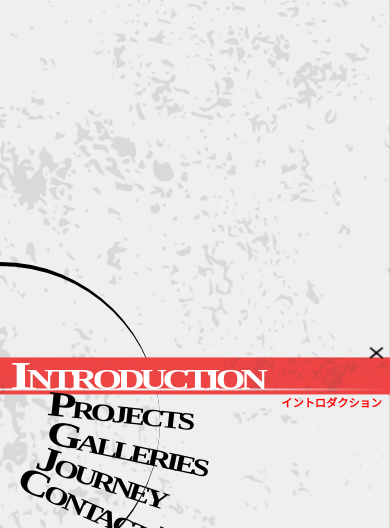
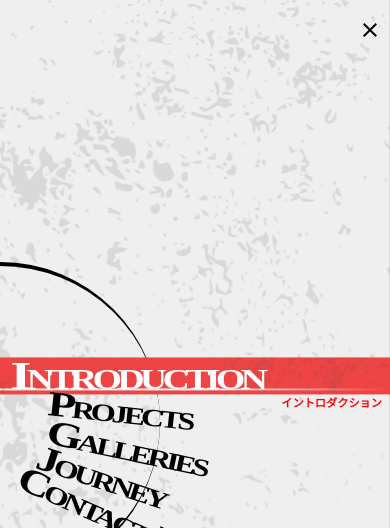
Before and after one commit to lluuvvii/my-personal-web-nextjs, a Next.js app: page /menutest in a window 390 px wide. Shown: the top 528 px of the page. Built offline with nearby package versions, Linux system fonts and the light colour scheme.

Commit message:
update responsive & close icon

```diff
--- a/src/app/components/selectMenu/Menus.tsx
+++ b/src/app/components/selectMenu/Menus.tsx
@@ -113,6 +113,23 @@ export default function SelectMenu() {
         />
         <Box
           component={motion.div}
+          initial={{ opacity: 0, x: '100%', rotate: '180deg' }}
+          animate={{ opacity: 1, x: '0%', rotate: '0deg' }}
+          transition={{
+            type: 'spring',
+            stiffness: 500,
+            damping: 60,
+          }}
+          sx={{
+            position: 'fixed',
+            top: '2dvh',
+            right: '2vw',
+            cursor: 'pointer'
+          }}>
+          <CloseSharp color='info' sx={{ color: 'black', fontSize: { xs: '1.5rem', sm: '2rem', md: '2.5rem', lg: '3rem', xl: '3.5rem' } }} />
+        </Box>
+        <Box
+          component={motion.div}
           initial={{ originX: '0%', x: '-10vw', opacity: 0, rotate: '45deg' }}
           animate={{ x: '0vw', opacity: 1, rotate: '0deg' }}
           onAnimationComplete={() => setCompleteAnimation1(true)}
@@ -143,8 +160,7 @@ export default function SelectMenu() {
                 key={item}
                 initial={{ transform: `rotate(0deg)` }}
                 animate={{ transform: `rotate(${angle}deg)` }}
-                onHoverStart={() => setSelectedIndex(index)}
-                onTouchStart={() => setSelectedIndex(index)}
+                onClick={() => setSelectedIndex(index)}
                 transition={{
                   type: 'spring',
                   stiffness: 500,
@@ -204,22 +220,6 @@ export default function SelectMenu() {
                     </Box>
                     <Box
                       component={motion.div}
-                      initial={{ opacity: 0, x: '100%', scaleX: 3, scaleY: 2.5 }}
-                      animate={{ opacity: 1, x: '-120%' }}
-                      transition={{
-                        ease: 'easeInOut',
-                        duration: 0.2
-                      }}
-                      sx={{
-                        position: 'absolute',
-                        bottom: '120%',
-                        translate: '0% 0%',
-                        right: '0vw',
-                      }}>
-                      <CloseSharp color='info' sx={{ color: 'black', fontSize: { xs: '0.5rem', sm: '0.7rem', md: '0.9rem', lg: '1.1rem', xl: '1.3rem' } }} />
-                    </Box>
-                    <Box
-                      component={motion.div}
                       initial={{ opacity: 0, x: '100%' }}
                       animate={{ opacity: 1, x: '0%' }}
                       transition={{
@@ -264,8 +264,11 @@ export default function SelectMenu() {
                     marginLeft: '35%',
                     letterSpacing: { xs: '-0.15rem', sm: '-0.2rem', md: '-0.25rem', lg: '-0.3rem', xl: '-0.35rem' },
                     color: selectedIndex === index && completeAnimation1 ? 'white' : 'black',
-                    transition: 'color 0.1s ease-in-out, left 0.1s ease-in-out, transform 0.15s ease-in-out',
-                    transitionDelay: '0.05s, 0s, 0s',
+                    transition: 'color 0.1s ease-in-out, left 0.1s ease-in-out, transform 0.15s ease-in-out, margin-left 0.1s ease-in-out',
+                    transitionDelay: '0.05s, 0s, 0s, 0s',
+                    '&:hover': {
+                      marginLeft: selectedIndex === index && completeAnimation1 ? '35%' : '34%',
+                    },
                   }}
                 >
                   {item}
```
